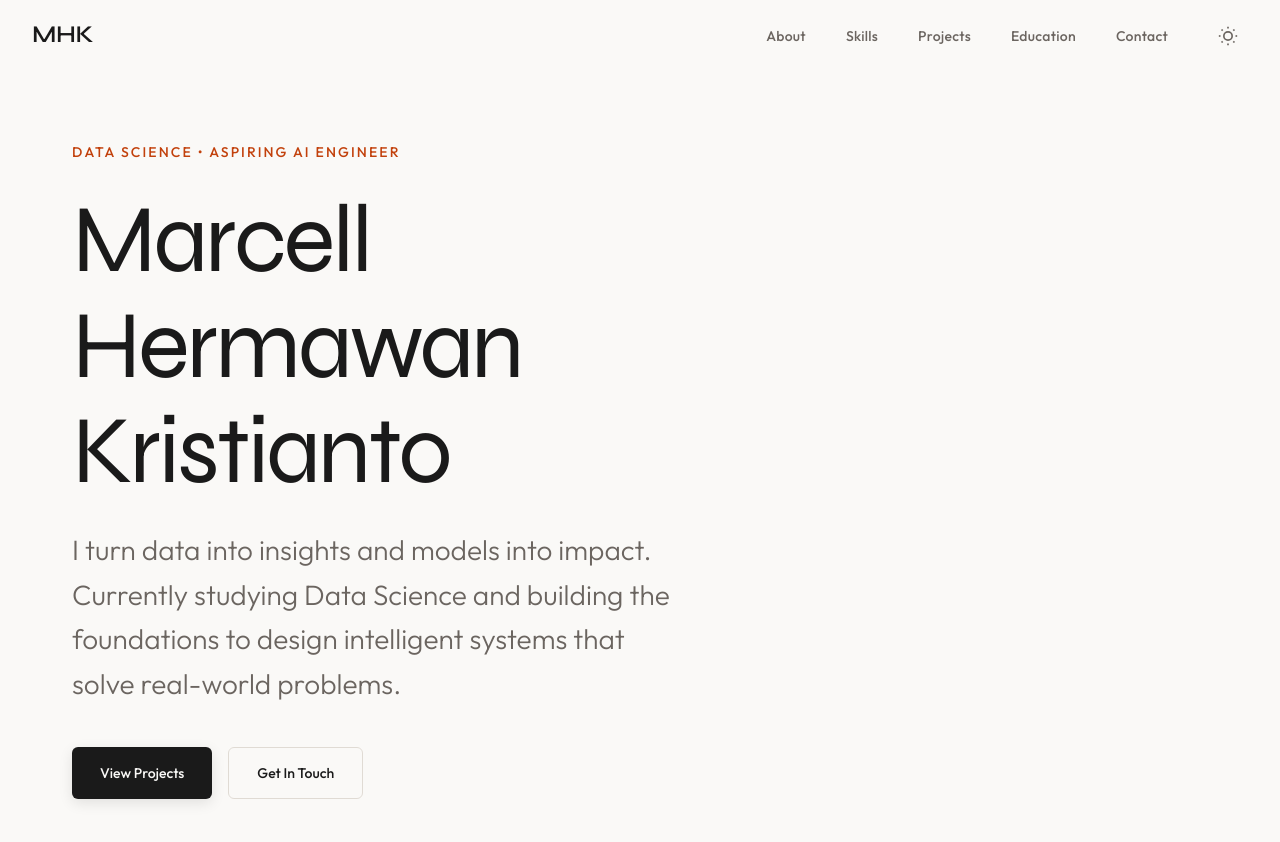
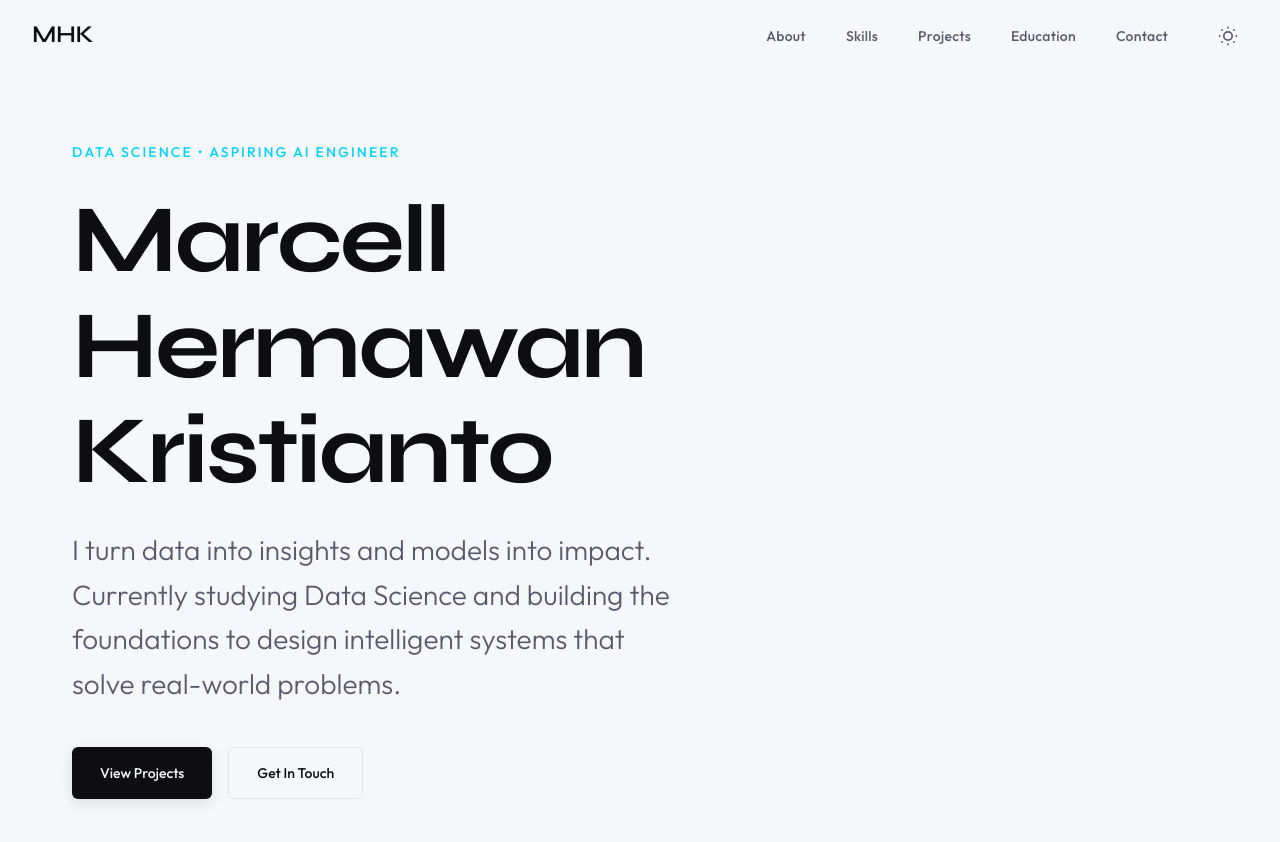
Before and after one commit to marknshoot/portofolio, a Jekyll site: the page built from index.md, in a window 1280 px wide and 900 px high. Shown: the top 842 px of the window. Built offline with Jekyll 4.4.1, drawn with Linux system fonts in a browser that asks for light colours.

Commit message:
Redesign: neon cyan accent, dark-first palette, glowing effects

```diff
--- a/assets/css/style.css
+++ b/assets/css/style.css
@@ -3,27 +3,27 @@
    ========================================= */
 
 :root {
-  --bg-primary: #faf9f7;
-  --bg-secondary: #f0ede8;
-  --bg-dark: #1a1a1a;
-  --text-primary: #1a1a1a;
-  --text-secondary: #6b6560;
-  --accent: #c2410c;
-  --accent-hover: #9a3412;
-  --border: #e0dbd4;
+  --bg-primary: #f5f7fa;
+  --bg-secondary: #ffffff;
+  --bg-dark: #0d0d12;
+  --text-primary: #0d0d12;
+  --text-secondary: #5a5a6e;
+  --accent: #00d4ff;
+  --accent-hover: #00b8e6;
+  --border: #e2e6eb;
   --nav-height: 72px;
   --nav-height-scrolled: 56px;
 }
 
 [data-theme="dark"] {
-  --bg-primary: #0f0f0f;
-  --bg-secondary: #1a1a1a;
-  --bg-dark: #000000;
-  --text-primary: #f5f5f5;
-  --text-secondary: #9ca3af;
-  --accent: #fb923c;
-  --accent-hover: #fdba74;
-  --border: #2d2d2d;
+  --bg-primary: #0d0d12;
+  --bg-secondary: #141420;
+  --bg-dark: #08080c;
+  --text-primary: #f0f0f5;
+  --text-secondary: #8a8a9e;
+  --accent: #00d4ff;
+  --accent-hover: #00ffff;
+  --border: #1e1e2e;
 }
 
 /* =========================================
@@ -242,13 +242,17 @@ nav.scrolled {
 .hero-name {
   font-family: 'Syne', serif;
   font-size: clamp(3rem, 10vw, 6rem);
-  font-weight: 400;
+  font-weight: 700;
   line-height: 1.1;
   letter-spacing: -0.03em;
   margin-bottom: 1.5rem;
   opacity: 0;
   animation: fadeInUp 0.6s ease forwards;
   animation-delay: 0.2s;
+}
+
+[data-theme="dark"] .hero-name {
+  text-shadow: 0 0 40px rgba(0, 212, 255, 0.25);
 }
 
 .hero-tagline {
@@ -379,14 +383,15 @@ section {
   position: absolute;
   inset: -3px;
   border-radius: 16px;
-  background: linear-gradient(135deg, var(--accent), #ea580c);
+  background: linear-gradient(135deg, var(--accent), #7c3aed, #00d4ff);
   opacity: 0;
   transition: opacity 0.4s ease;
   z-index: -1;
 }
 
 .about-image:hover::before {
-  opacity: 0.7;
+  opacity: 0.8;
+  box-shadow: 0 0 30px rgba(0, 212, 255, 0.3);
 }
 
 .about-image:hover {
@@ -561,10 +566,10 @@ section {
 }
 
 /* Domain-specific gradient backgrounds */
-.project-image.ml { background: linear-gradient(135deg, #1e3a5f 0%, #2563eb 50%, #1e40af 100%); }
-.project-image.nlp { background: linear-gradient(135deg, #0d3d3d 0%, #14b8a6 50%, #0f766e 100%); }
-.project-image.viz { background: linear-gradient(135deg, #7c2d12 0%, #f97316 50%, #ea580c 100%); }
-.project-image.cv  { background: linear-gradient(135deg, #14532d 0%, #22c55e 50%, #15803d 100%); }
+.project-image.ml { background: linear-gradient(135deg, #0d0d12 0%, #0066ff 50%, #00d4ff 100%); }
+.project-image.nlp { background: linear-gradient(135deg, #0d0d12 0%, #7c3aed 50%, #a855f7 100%); }
+.project-image.viz { background: linear-gradient(135deg, #0d0d12 0%, #059669 50%, #10b981 100%); }
+.project-image.cv  { background: linear-gradient(135deg, #0d0d12 0%, #dc2626 50%, #f97316 100%); }
 
 /* Glimmer effect on hover */
 .project-image::after {
```
